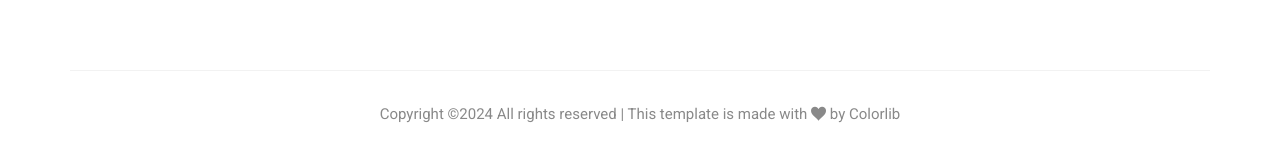
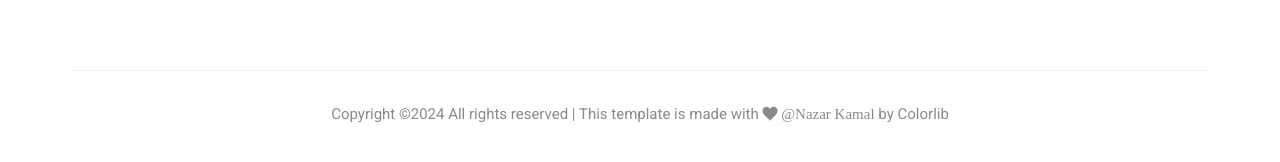
Before and after one commit to 99kamal99/test, a plain HTML site: page index.html in a window 1280 px wide. Shown: the part 8729-8891 px from the top of the page. Drawn offline with Linux system fonts and the light colour scheme; some packages are replaced by stand-ins of ours; files whose address does not match are found by name.

Commit message:
index.html

```diff
--- a/index.html
+++ b/index.html
@@ -97,7 +97,7 @@
                 <div class="row">
                     <div class="col-xs-12 col-sm-10 col-md-8">
                         <div class="header-text">
-                            <h2 class="header-title wow fadeInUp">We Are Provide  Managing risks and risk assessment @Nazar Kamal<span class="dot"></span></h2>
+                            <h2 class="header-title wow fadeInUp">We Are Provide  Managing risks and risk assessment @Nazar Kamal <span class="dot"></span></h2>
                             <div class="wow fadeInUp" data-wow-delay="0.5s"><q>We Mak Sure Managing risks and risk assessment For Our Client</q></div>
                             <div class="wow fadeInUp" data-wow-delay="0.7s">
                                 <a href="#" class="bttn bttn-lg bttn-primary">Contact Now</a>
@@ -927,7 +927,10 @@
                 <div class="row">
                     <div class="col-xs-12">
                         <!-- Link back to Colorlib can't be removed. Template is licensed under CC BY 3.0. -->
-                        <p class="copyright">Copyright &copy;<script>document.write(new Date().getFullYear());</script> All rights reserved | This template is made with <i class="icofont icofont-heart-alt" aria-hidden="true"></i> by <a href="https://colorlib.com" target="_blank">Colorlib</a></p>
+                        <p class="copyright">Copyright &copy;<script>document.write(new Date().getFullYear());
+                        </script> All rights reserved | This template is made with <i class="icofont icofont-heart-alt" aria-hidden="true">
+                            @Nazar Kamal
+                        </i> by <a href="https://colorlib.com" target="_blank">Colorlib</a></p>
                         <!-- Link back to Colorlib can't be removed. Template is licensed under CC BY 3.0. -->
                     </div>
                 </div>
```
